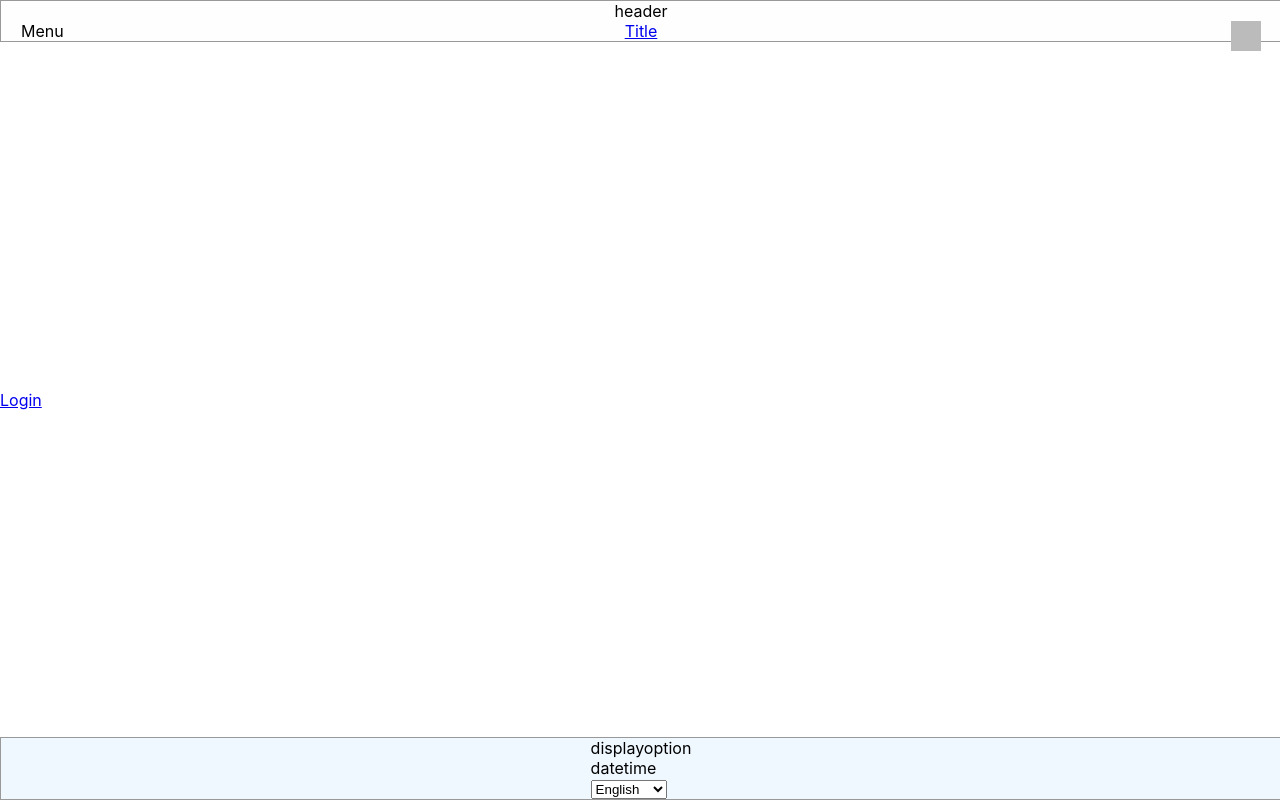
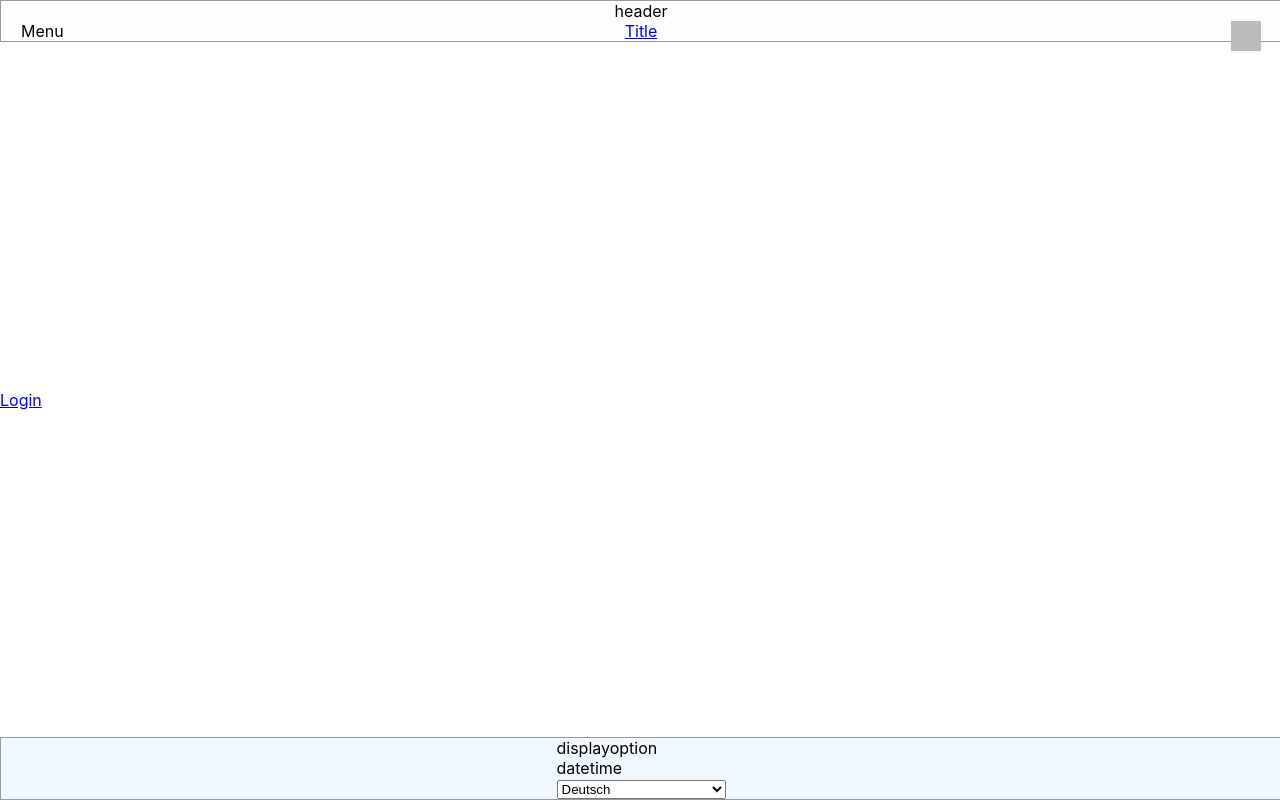
Before and after one commit to vyteking/ArtGalleryHwarang, a React (Create React App) app in the folder ArtGalleryHwarangReactFrontend/: page / in a window 1280 px wide. Built offline with nearby package versions, Linux system fonts and the light colour scheme.

Commit message:
locales list revised

```diff
--- a/ArtGalleryHwarangReactFrontend/src/locale/localeoptions.jsx
+++ b/ArtGalleryHwarangReactFrontend/src/locale/localeoptions.jsx
@@ -1,5 +1,6 @@
 import React, { useEffect } from 'react';
 import localeloader from './localetextfiles/en.json' //English as temporarily
+import {GetLocaleTexts} from './localeslist';
 
 let currentLocale = localeloader;
 let direction = currentLocale.LocaleInfo.direction;
@@ -13,8 +14,7 @@ const LoadLocaleList = (r) => {
 }
 
 function SetLocale(selectedLocale) {
-    let localefilepath = './localetextfiles/'+selectedLocale+".json";
-    currentLocale = localefilepath;
+    currentLocale = GetLocaleTexts(selectedLocale);
 }
 
 export default {
--- a/ArtGalleryHwarangReactFrontend/src/locale/localeslist.jsx
+++ b/ArtGalleryHwarangReactFrontend/src/locale/localeslist.jsx
@@ -8,6 +8,22 @@ import locale_ko from './localetextfiles/ko.json'
 import locale_ru from './localetextfiles/ru.json'
 import locale_zh_SC from './localetextfiles/zh-SC.json'
 import locale_zh_TC from './localetextfiles/zh-TC.json'
+
+export function GetLocalesList() {
+    const ls = new Map();
+    ls.set(locale_de.LocaleInfo.code, locale_de.LocaleInfo.name);
+    ls.set(locale_en.LocaleInfo.code, locale_en.LocaleInfo.name);
+    ls.set(locale_es.LocaleInfo.code, locale_es.LocaleInfo.name);
+    ls.set(locale_fr.LocaleInfo.code, locale_fr.LocaleInfo.name);
+    ls.set(locale_ja.LocaleInfo.code, locale_ja.LocaleInfo.name);
+    ls.set(locale_ko_HJ.LocaleInfo.code, locale_ko_HJ.LocaleInfo.name);
+    ls.set(locale_ko.LocaleInfo.code, locale_ko.LocaleInfo.name);
+    ls.set(locale_ru.LocaleInfo.code, locale_ru.LocaleInfo.name);
+    ls.set(locale_zh_SC.LocaleInfo.code, locale_zh_SC.LocaleInfo.name);
+    ls.set(locale_zh_TC.LocaleInfo.code, locale_zh_TC.LocaleInfo.name);
+    const sortedLS = new Map([...ls.entries()].sort((a, b) => a[1] - b[1]));
+    return sortedLS;
+}
 
 export async function GetLocaleTexts(currentLocale) {
     switch (currentLocale) {
--- a/ArtGalleryHwarangReactFrontend/src/ui/footer/footer.jsx
+++ b/ArtGalleryHwarangReactFrontend/src/ui/footer/footer.jsx
@@ -2,22 +2,17 @@ import './footer.css'
 import Base, { dirClass } from '../../base'
 
 import orientationoptions from '../orientation/orientationoptions';
+import { GetLocalesList } from '../../locale/localeslist';
 
 function Localelist() {
-    const locales = [
-        {code:'en-GB', name:'English'},
-        {code:'es-ES', name:'Español'},
-        {code:'fr-FR', name:'Français'},
-        {code:'ja-JP', name:'日本語'},
-        {code:'zh-TC', name:'繁體中文'},
-        {code:'zh-SC', name:'简体中文'},
-        {code:'ko-KR', name:'한국어'},
-    ];
+    const locales = GetLocalesList();
 
     return (
         <select id="localelist" className={dirClass}>
-            {locales.map((lang) => (
-                <option className={"localelistitem "} key={lang.code}>{lang.name}</option>
+            {[...locales.entries()].map(([code, name]) => (
+                <option className="localelistitem" key={code} value={code}>
+                    {name}
+                </option>
             ))}
         </select>
     )
```
